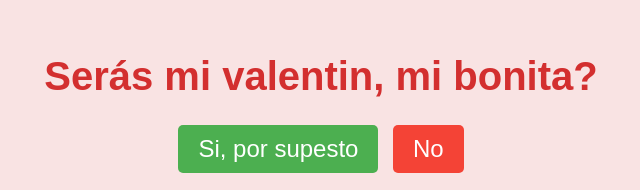
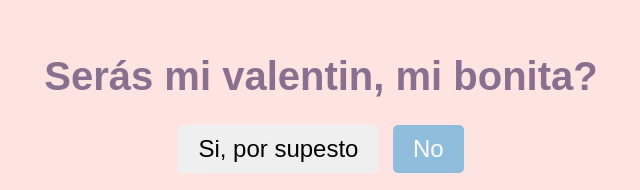
Before and after one commit to zharqtz/TryLove, a plain HTML site: page index.html in a window 1280 px wide. Shown: the part 138-328 px from the top of the page, without its empty margins (319-959 px from the left). Drawn offline with Linux system fonts and the light colour scheme.

Commit message:
styles.css

```diff
--- a/styles.css
+++ b/styles.css
@@ -4,8 +4,8 @@ body {
     align-items: center;
     height: 100vh;
     margin: 0;
-    background-color: #f9e3e3;
-    font-family: 'Arial', sans-serif;
+    background-color: #FFE4E1;
+    font-family: 'Nunito', sans-serif;
     flex-direction: column;
   }
 
@@ -15,7 +15,7 @@ body {
 
   h1 {
     font-size: 2.5em;
-    color: #d32f2f;
+    color: #8A7090;
   }
 
   .buttons {
@@ -26,7 +26,7 @@ body {
     font-size: 1.5em;
     padding: 10px 20px;
     margin-right: 10px;
-    background-color: #4caf50;
+    background-color: #9edfa4
     color: white;
     border: none;
     border-radius: 5px;
@@ -36,7 +36,7 @@ body {
   .no-button {
     font-size: 1.5em;
     padding: 10px 20px;
-    background-color: #f44336;
+    background-color: #8fbedc;
     color: white;
     border: none;
     border-radius: 5px;
```
